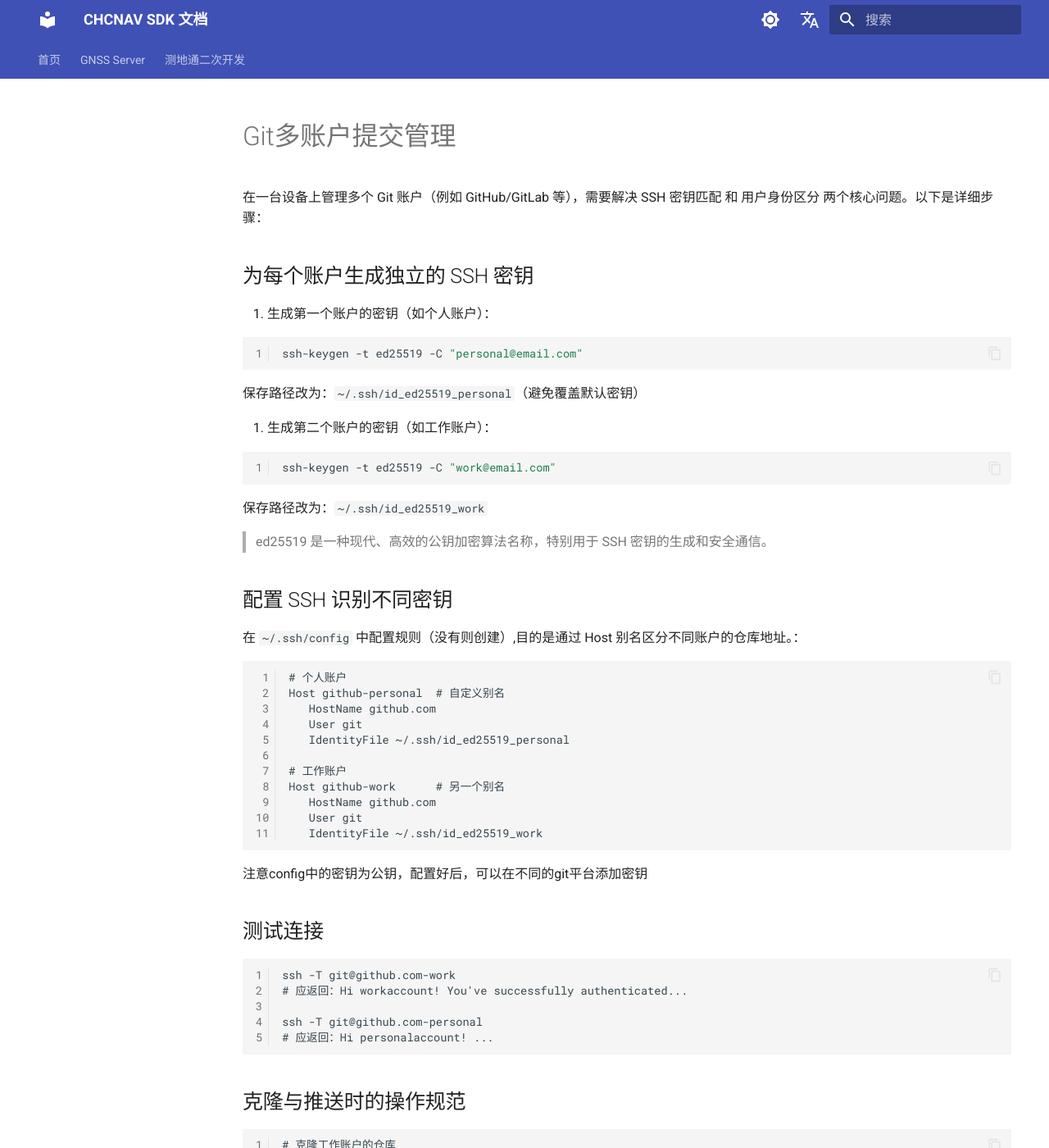
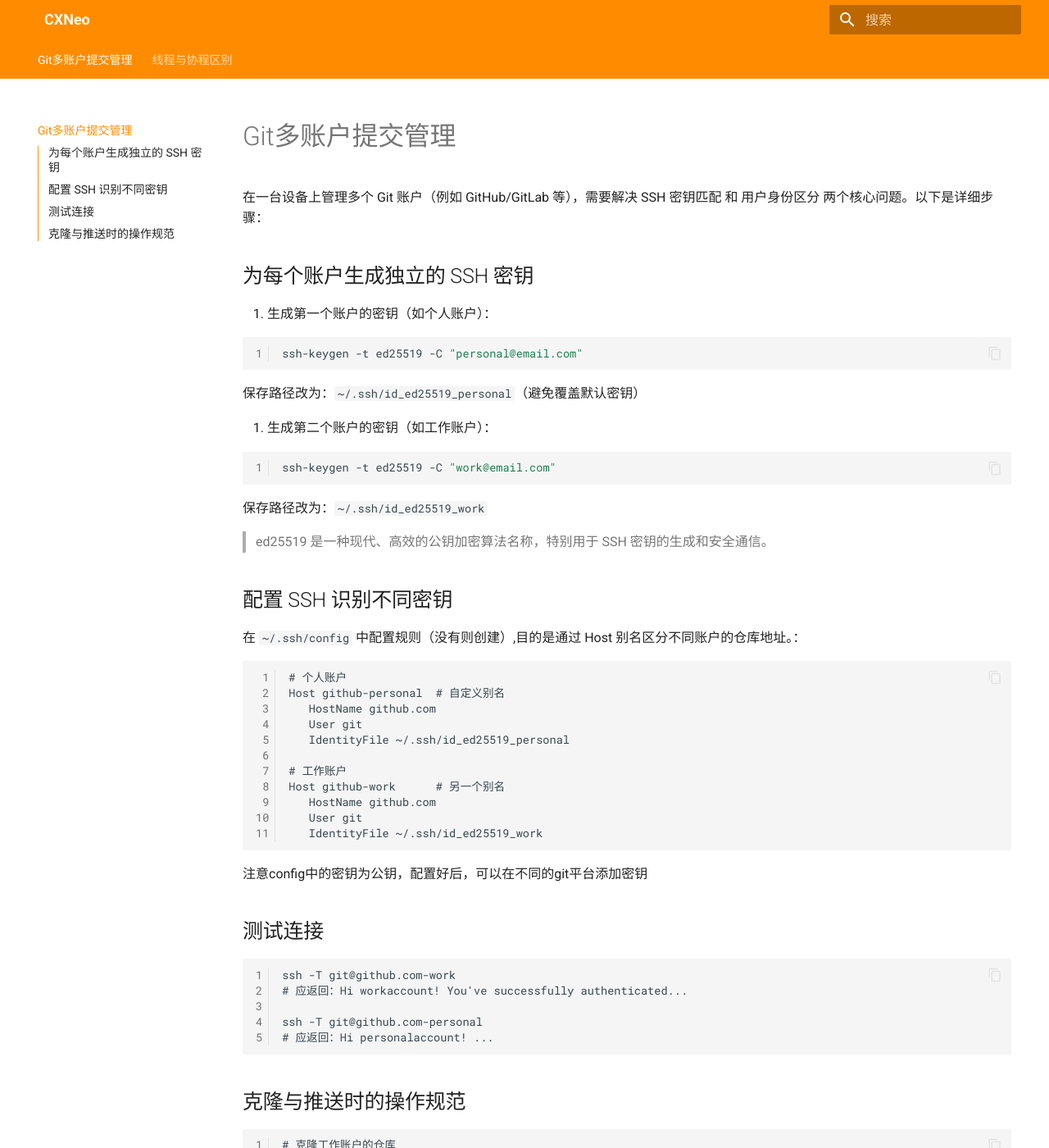
Before and after one commit to cxneo/cxneo.github.io, an MkDocs documentation site: the page built from docs/git多账户提交管理.md, in a window 1280 px wide and 1400 px high. Shown: the whole window at 82% size. Built offline with MkDocs 1.6.1 and Material for MkDocs 9.7.7, drawn with Linux system fonts in a browser that asks for light colours; comment, search, counter and statistics services are not loaded; part of the change alters nothing that is shown.

Commit message:
协程与线程区别

```diff
--- /dev/null
+++ b/docs/stylesheets/extra.css
@@ -0,0 +1,49 @@
+/* 隐藏网站logo */
+.md-header__button.md-logo,
+.md-nav__title .md-nav__button.md-logo {
+    display: none !important;
+}
+
+/* 隐藏侧边栏中的logo */
+.md-nav--primary .md-nav__title .md-nav__button.md-logo {
+    display: none !important;
+}
+
+/* CHCNAV 橙色主题配色 - 精确匹配官网色彩 */
+:root {
+  /* 主要颜色 - CHCNAV 品牌橙色 */
+  --md-primary-fg-color:        #FF8C00;
+  --md-primary-fg-color--light: #FFA500;
+  --md-primary-fg-color--dark:  #FF7F00;
+
+  /* 强调色 - CHCNAV 辅助橙色 */
+  --md-accent-fg-color:         #FF7F00;
+  --md-accent-fg-color--light:  #FFA500;
+  --md-accent-fg-color--dark:   #FF6600;
+
+  /* 链接颜色 */
+  --md-typeset-a-color:         #FF8C00;
+
+  /* 按钮和交互元素 */
+  --md-typeset-mark-color:      rgba(255, 140, 0, 0.2);
+  --md-admonition-fg-color:     #FF8C00;
+}
+
+/* 深色模式的橙色主题 */
+[data-md-color-scheme="slate"] {
+  /* 主要颜色 - 深色模式适配 */
+  --md-primary-fg-color:        #FFA500;
+  --md-primary-fg-color--light: #FFB84D;
+  --md-primary-fg-color--dark:  #FF8C00;
+
+  /* 强调色 - 深色模式橙色 */
+  --md-accent-fg-color:         #FF8C00;
+  --md-accent-fg-color--light:  #FFA500;
+  --md-accent-fg-color--dark:   #FF7F00;
+
+  /* 链接颜色 */
+  --md-typeset-a-color:         #FFA500;
+
+  /* 深色模式下的标记和提示 */
+  --md-typeset-mark-color:      rgba(255, 165, 0, 0.3);
+}
--- /dev/null
+++ b/docs/线程与协程区别.md
@@ -0,0 +1,119 @@
+## 基本定义
+
+线程（Thread）：线程是操作系统分配的最小执行单位，每个线程都有独立的栈空间和程序计数器。线程可以并发执行多个任务，多个线程之间共享同一进程的资源。
+
+协程（Coroutine）：协程是轻量级的并发执行单元，可以暂停和恢复执行。协程的执行由程序控制，不依赖操作系统的线程调度，因此非常高效。协程通常在一个或多个线程内运行，能够在无需切换线程的情况下并发执行。
+
+## 资源消耗和开销
+
+### 线程
+
+线程是由操作系统管理的，每个线程都有自己的堆栈、寄存器等资源，创建和销毁线程的开销较大。
+
+线程的创建和上下文切换（切换线程执行）会消耗大量的系统资源，尤其在大规模并发时，线程数量较多会导致系统负担加重。
+
+线程的调度由操作系统完成，线程的上下文切换需要保存和恢复线程状态，导致一定的性能开销。
+
+### 协程
+
+协程是由程序库（如 Kotlin 的协程库）管理的，协程在创建时仅需少量的内存，不需要独立的栈空间，因此协程的创建和销毁的开销比线程小得多。
+
+协程本质上是一个用户级的轻量级任务，它们与操作系统的线程调度无关，调度开销小。
+
+因为协程能够在一个线程中并发运行，多个协程共享一个线程的资源，因此协程在高并发场景下比线程更高效。
+
+### 并发和调度
+
+#### 线程
+多个线程通常由操作系统的调度器来管理，它们运行在不同的 CPU 核心上，或者通过时间片轮转的方式在同一个 CPU 核心上交替执行。
+
+线程切换由操作系统决定，因此在高并发的情况下，线程的上下文切换开销较大，可能导致性能瓶颈。
+
+#### 协程
+
+协程是由程序控制调度的，可以在一个或多个线程上并发执行。协程的调度更加灵活，程序可以手动控制何时挂起、何时恢复。
+
+协程通过挂起和恢复机制避免了线程切换的开销，并且协程本身并不依赖操作系统的线程调度。
+
+### 上下文切换和调度开销
+
+#### 线程
+
+线程的上下文切换是操作系统级别的，每次切换线程时，操作系统需要保存当前线程的状态并加载下一个线程的状态。这种切换操作涉及内核级别的操作，开销较大。
+
+线程的调度是由操作系统的调度器控制的，通常是基于优先级、时间片等策略。
+
+#### 协程
+
+协程的上下文切换是由协程库管理的，它不需要操作系统的干预，因此切换的开销非常小。
+
+协程可以在挂起时释放线程资源，在恢复时继续执行，避免了线程切换带来的性能损失。
+
+### 并行和并发
+
+#### 线程
+
+线程适用于并行计算，即多个线程可以同时在不同的 CPU 核心上运行，利用多核 CPU 提高程序的执行效率。
+
+在单核 CPU 上，线程依赖操作系统的调度，通过时间片轮转实现并发。
+
+#### 协程
+
+协程适用于并发计算，即多个协程可以在单个线程上交替执行。协程通过非阻塞操作（如挂起）来实现并发，而不需要在不同的线程之间切换。
+
+如果需要真正的并行（多核利用），多个线程可以同时运行多个协程，协程能够高效地利用线程资源。
+
+### 错误处理
+
+#### 线程
+
+线程内的错误通常会导致整个线程的失败，且不同线程间的错误处理需要显式地进行同步或传递。
+
+线程的错误处理通常依赖 try-catch 块，异常会导致线程终止。
+
+#### 协程
+
+协程具有结构化并发的优势，能够在协程作用域内进行错误处理。异常可以通过 try-catch 或通过 CoroutineExceptionHandler 进行处理，且不会导致其他协程的失败。
+
+协程内的错误能够通过父子协程关系进行传播或处理，提供更强大的错误管理机制。
+
+### 生命周期管理
+
+#### 线程
+
+线程的生命周期由操作系统管理，开发者需要显式地创建和销毁线程。
+
+线程可能会在不需要时一直存在，消耗系统资源。
+
+#### 协程
+
+协程通常与协程作用域（CoroutineScope）绑定，协程的生命周期由作用域管理。协程作用域会在作用域结束时自动取消相关的协程。
+
+由于协程是轻量级的，它们通常会在适当的时机被取消或结束，避免资源泄漏。
+
+## 应用场景
+
+### 线程
+
+适用于 CPU 密集型任务和真正需要并行计算的场景。例如，大规模的并行计算、图像处理、视频编解码等。
+
+适用于需要多个独立任务同时运行并且需要多核 CPU 支持的场景。
+
+### 协程
+
+适用于 I/O 密集型任务，如网络请求、数据库操作、文件 I/O 等。
+
+协程特别适用于并发执行大量任务而不需要过多线程支持的场景，如 UI 更新、网络请求、异步文件操作等。
+
+## 总结
+线程适合用于 CPU 密集型的并行计算，而协程更适合处理大量 I/O 密集型的并发任务。协程通过轻量级的设计和灵活的调度，可以在高并发场景下提供比线程更高效的解决方案。
+
+| 特性        | **线程**          | **协程**          |
+| --------- | --------------- | --------------- |
+| **创建和销毁** | 资源消耗大，创建销毁开销高   | 资源消耗小，创建销毁开销低   |
+| **上下文切换** | 由操作系统调度，开销大     | 由协程库调度，开销小      |
+| **并发处理**  | 适合并行计算，线程之间独立运行 | 适合并发计算，协程共享线程资源 |
+| **并行支持**  | 支持多核并行计算        | 需要多线程支持才能实现并行   |
+| **资源消耗**  | 高内存消耗和 CPU 占用   | 轻量级，适合高并发场景     |
+| **错误处理**  | 错误通常导致线程终止      | 结构化并发，错误处理更加灵活  |
+| **生命周期**  | 操作系统管理，开发者手动控制  | 由协程作用域管理，自动取消   |
--- a/mkdocs.yml
+++ b/mkdocs.yml
@@ -1,8 +1,8 @@
-site_name: CHCNAV SDK 文档
-site_url: https://chcnavdev.github.io/zh/
+site_name: CXNeo
+site_url: https://cxneo.github.io
 theme:
   name: material
-  favicon: images/favicon.png
+#  favicon: images/favicon.png
   features:
     - navigation.tabs
     - navigation.sections
@@ -13,59 +13,58 @@ theme:
     - search.highlight
     - content.code.copy
   language: zh
-  palette:
-    # 浅色模式
-    - scheme: default
-      primary: custom
-      accent: custom
-      toggle:
-        icon: material/brightness-7
-        name: 切换到深色模式
-    # 深色模式
-    - scheme: slate
-      primary: custom
-      accent: custom
-      toggle:
-        icon: material/brightness-4
-        name: 切换到浅色模式
+#  palette:
+#    # 浅色模式
+#    - scheme: default
+#      primary: custom
+#      accent: custom
+#      toggle:
+#        icon: material/brightness-7
+#        name: 切换到深色模式
+#    # 深色模式
+#    - scheme: slate
+#      primary: custom
+#      accent: custom
+#      toggle:
+#        icon: material/brightness-4
+#        name: 切换到浅色模式
 
 extra_css:
   - stylesheets/extra.css
 
 nav:
-  - 首页: index.md
-  - GNSS Server:
-      - 前言: gnssserver/前言.md
-      - 修订记录: gnssserver/修订.md
-      - 快速开始: gnssserver/快速开始.md
-      - 连接: gnssserver/连接.md
-      - 接收机通信: gnssserver/接收机通信.md
-      - CORS连接: gnssserver/CORS连接.md
-      - 坐标转换: gnssserver/坐标转换.md
-      - IMU: gnssserver/IMU.md
-      - AR放样: gnssserver/AR放样.md
-      - SLAM集成: gnssserver/SLAM.md
-      - 常用数据类型: gnssserver/常用数据类型.md
-  - 测地通二次开发:
-      - 概述: 测地通二次开发/测地通二次开发.md
-      - 基于广播消息开发: 测地通二次开发/基于广播消息开发.md
-      - 基于txt文件开发: 测地通二次开发/基于txt文件开发.md
+#  - 首页: index.md
+#  - GNSS Server:
+#      - 前言: gnssserver/前言.md
+#      - 修订记录: gnssserver/修订.md
+#      - 快速开始: gnssserver/快速开始.md
+#      - 连接: gnssserver/连接.md
+#      - 接收机通信: gnssserver/接收机通信.md
+#      - CORS连接: gnssserver/CORS连接.md
+#      - 坐标转换: gnssserver/坐标转换.md
+#      - IMU: gnssserver/IMU.md
+#      - AR放样: gnssserver/AR放样.md
+#      - SLAM集成: gnssserver/SLAM.md
+#      - 常用数据类型: gnssserver/常用数据类型.md
+#  - 测地通二次开发:
+#      - 概述: 测地通二次开发/测地通二次开发.md
+#      - 基于广播消息开发: 测地通二次开发/基于广播消息开发.md
+#      - 基于txt文件开发: 测地通二次开发/基于txt文件开发.md
 
-extra:
-  alternate:
-    - name: 中文
-      link: ../zh/
-      lang: zh
-    - name: English
-      link: ../en/
-      lang: en
+#extra:
+#  alternate:
+#    - name: 中文
+#      link: ../zh/
+#      lang: zh
+#    - name: English
+#      link: ../en/
+#      lang: en
 
 plugins:
   - search:
       separator: '[\s\u200b\-]'
       lang:
         - zh
-        - en
 
 markdown_extensions:
   - pymdownx.highlight:
```
